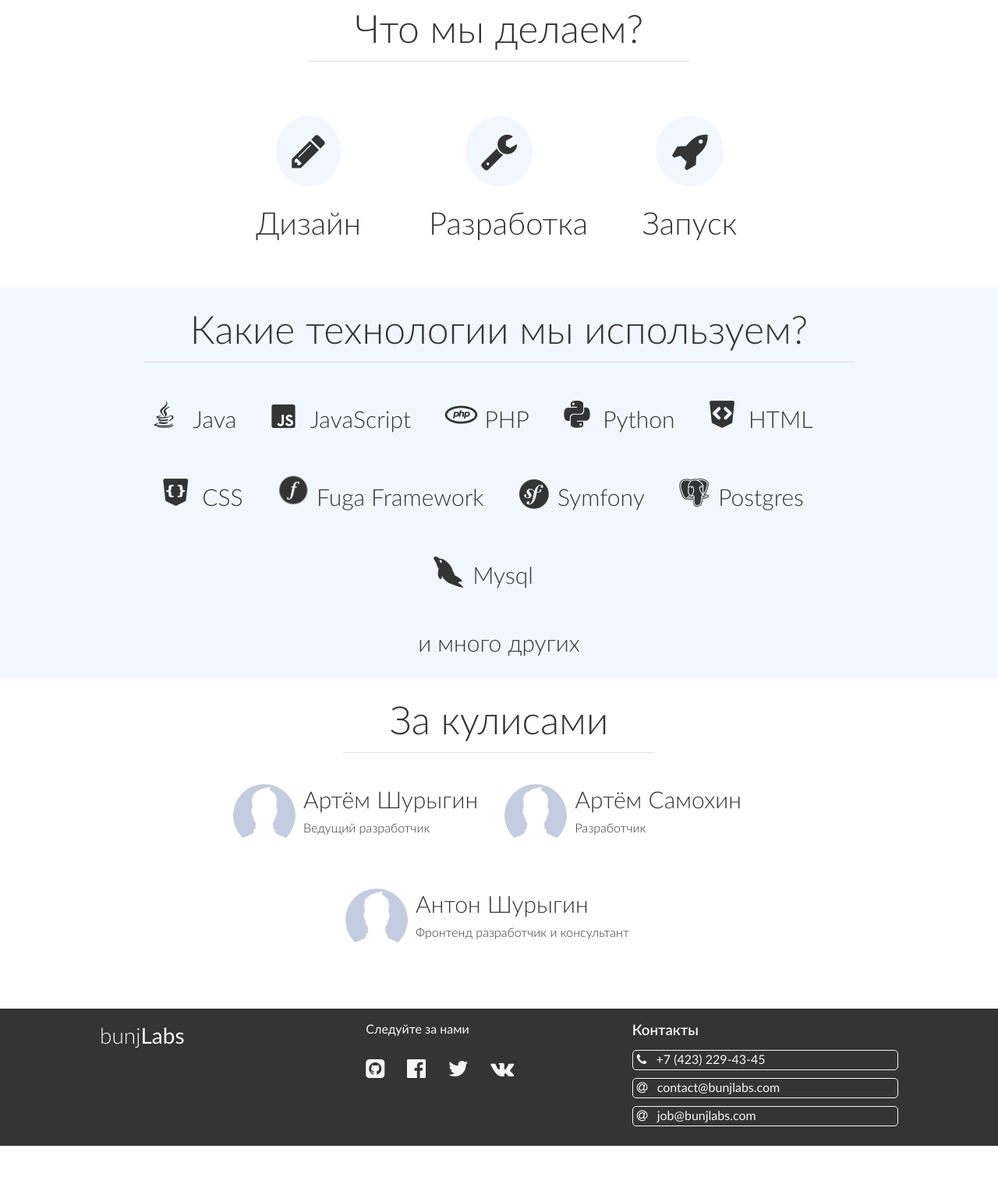
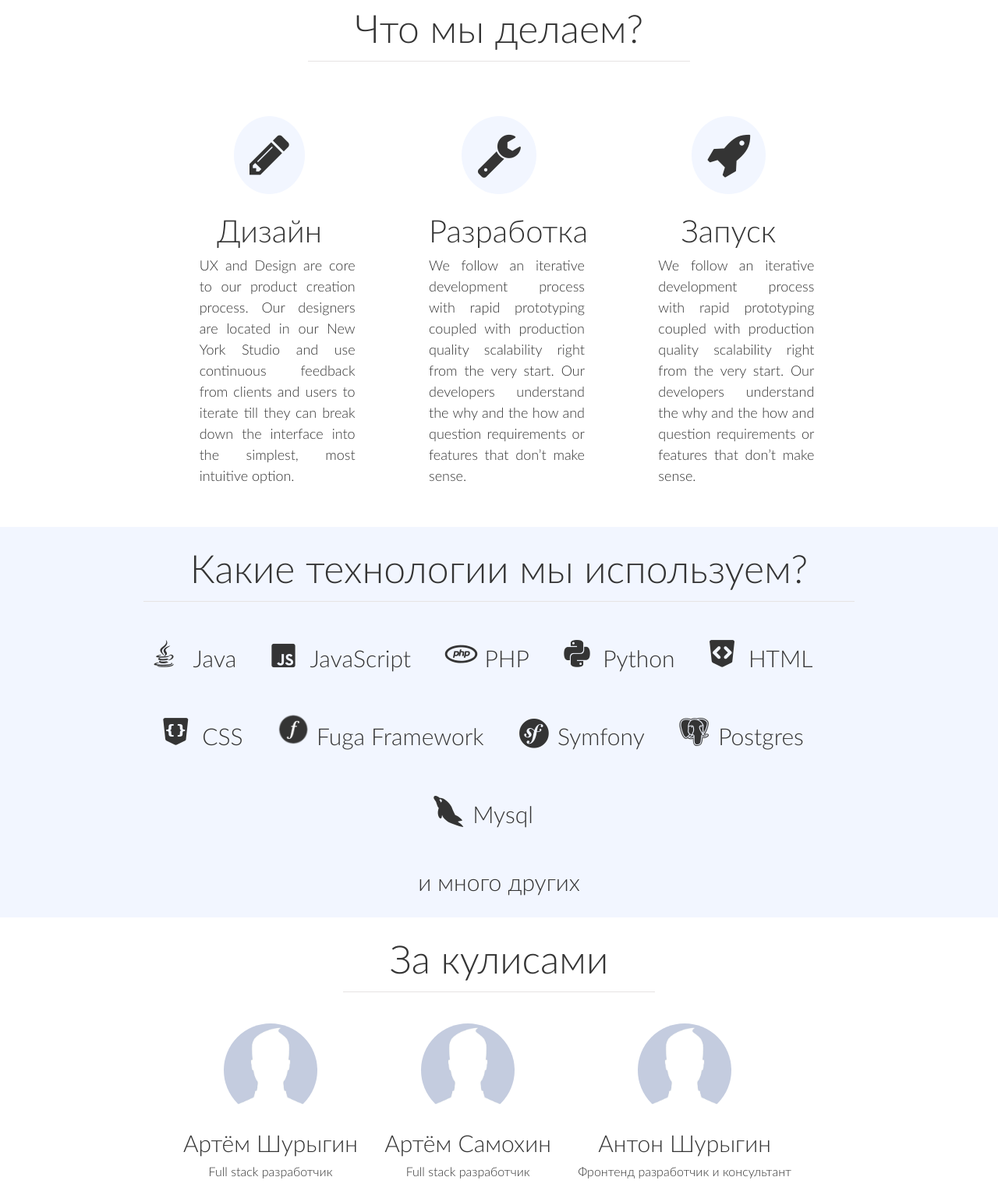
Before and after one commit to Elevoid/MainSite, a plain HTML site: page index.html in a window 1280 px wide. Shown: the part 408-1927 px from the top of the page at 78% size. Before the commit the page ends 1878 px from the top, so only its background shows below. Drawn offline with nearby package versions, Linux system fonts and the light colour scheme; a web font is replaced by a local one.

Commit message:
Some improvements

```diff
--- a/assets/css/common.css
+++ b/assets/css/common.css
@@ -41,8 +41,9 @@
 /* What are we do */
 .wawd { padding: 20px 0;  }
 .wawd .boxes { margin: 0 auto; text-align: center; }
-.wawd .box { width: 180px; margin: 15px; padding: 15px; display: inline-block; font-size: 40px; }
-.wawd .box i { font-size: 50px; border-radius: 50%; padding: 20px; background-color: #f2f6ff; margin-bottom: 20px; }
+.wawd .box { width: 180px; margin: 15px 40px; padding: 15px; display: inline-block; font-size: 40px; }
+.wawd .box i { font-size: 60px; border-radius: 50%; padding: 20px; background-color: #f2f6ff; margin-bottom: 20px; }
+.wawd .box p { width: 200px; font-size: 18px; text-align: justify;  }
 
 /* How we do it */
 .hwdi { padding: 20px 0; background-color: #f2f6ff; }
@@ -62,9 +63,9 @@
 /* Behind the scenes */
 .bts { padding: 20px 0; }
 .bts .boxes { margin: 0 auto; text-align: center; }
-.bts .box { text-align: left; display: inline-block; font-size: 30px; margin-right: 30px; margin-bottom: 40px; }
-.bts .box .name {display: inline-block; vertical-align: top; }
-.bts .box img { width: 80px; height: 80px; margin-right: 10px; display: inline-block; border-radius: 50%; }
+.bts .box { text-align: center; display: inline-block; font-size: 30px; margin-right: 30px; margin-bottom: 40px; }
+.bts .box .name { vertical-align: top; }
+.bts .box img { width: 120px; height: 120px; margin: 0; display: inline-block; border-radius: 50%; }
 .bts .box span { font-size: 16px; display: block; }
 
 .footer { background-color: #343434; color: #f6f6f6; font-weight:400; }
--- a/index.html
+++ b/index.html
@@ -26,6 +26,7 @@
         <a href="#">Главная</a>
         <a href="#">О нас</a>
         <a href="#">Контакты</a>
+        <a href="https://github.com/bunjlabs"><i class="fa fa-github"></i>&nbsp;&nbsp;GitHub</a>
       </div>
     </div>
     <div class="landrow nav-spacer"></div>
@@ -60,9 +61,9 @@
         </div>
 
         <div class="landblock boxes">
-          <div class="box"><i class="fa fa-pencil"></i><br/>Дизайн</div>
-          <div class="box"><i class="fa fa-wrench"></i><br/>Разработка</div>
-          <div class="box"><i class="fa fa-rocket"></i><br/>Запуск</div>
+          <div class="box"><i class="fa fa-pencil"></i><br>Дизайн<br><p>UX and Design are core to our product creation process. Our designers are located in our New York Studio and use continuous feedback from clients and users to iterate till they can break down the interface into the simplest, most intuitive option.</p></div>
+          <div class="box"><i class="fa fa-wrench"></i><br>Разработка<br><p>We follow an iterative development process with rapid prototyping coupled with production quality scalability right from the very start. Our developers understand the why and the how and question requirements or features that don’t make sense.</p></div>
+          <div class="box"><i class="fa fa-rocket"></i><br>Запуск<br><p>We follow an iterative development process with rapid prototyping coupled with production quality scalability right from the very start. Our developers understand the why and the how and question requirements or features that don’t make sense.</p></div>
         </div>
       </div>
     </div>
@@ -108,8 +109,8 @@
           <div class="title">За кулисами<div class="hr"></div></div>
         </div>
         <div class="landblock boxes">
-          <div class="box"><img src="./assets/images/noavatar.jpg"/><div class="name">Артём Шурыгин<br><span>Ведущий разработчик</span></div></div>
-          <div class="box"><img src="./assets/images/noavatar.jpg"/><div class="name">Артём Самохин<br><span>Разработчик</span></div></div>
+          <div class="box"><img src="./assets/images/noavatar.jpg"/><div class="name">Артём Шурыгин<br><span>Full stack разработчик</span></div></div>
+          <div class="box"><img src="./assets/images/noavatar.jpg"/><div class="name">Артём Самохин<br><span>Full stack разработчик</span></div></div>
           <div class="box"><img src="./assets/images/noavatar.jpg"/><div class="name">Антон Шурыгин<br><span>Фронтенд разработчик и консультант</span></div></div>
         </div>
       </div>
```
